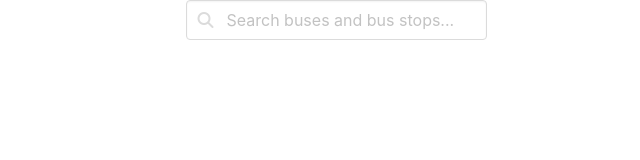
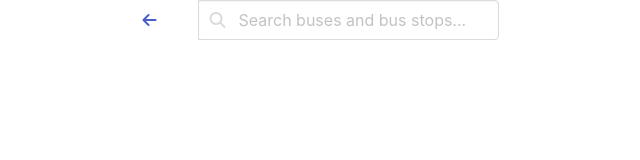
Before and after one commit to mmotyl95/team_project, a Vue app: page /Search in a window 1280 px wide. Shown: the top 160 px of the page, without its empty margins (304-944 px from the left). Built offline with nearby package versions, Linux system fonts and the light colour scheme.

Commit message:
Styling changes and simplify defineProps:
    1. Add new point left button in search page to naviagate back to home page.
    2. Simplify defineProps as there was no need to write so many lines.

```diff
--- a/src/views/Search.vue
+++ b/src/views/Search.vue
@@ -51,7 +51,11 @@ const selectResult = (result) => {
 
 <template>
   <div class="field has-addons has-addons-centered">
-    <div class="control has-icons-left">
+    <a href="/" class="icon pt-4 pr-6">
+      <i class="fa fa-arrow-left" aria-hidden="true"></i>
+    </a>
+
+    <div class="control has-icons-left pr-5">
       <!--
           Binding this input element to a reactive property called query. When the user
           types into the input field, the computed function will listen for changes in the query,
--- a/src/views/Timing.vue
+++ b/src/views/Timing.vue
@@ -1,15 +1,6 @@
 <script setup>
 // Define props that is used or busStopID and busStopName
-const props = defineProps({
-  busStopID: {
-    type: String,
-    required: true,
-  },
-  busStopName: {
-    type: String,
-    required: true,
-  },
-});
+const props = defineProps(["busStopID", "busStopName"]);
 
 /**
  * Get the bus arrival data with the bus stop code. busServices
```
Lines whose indentation alone changed are shown as unchanged.
